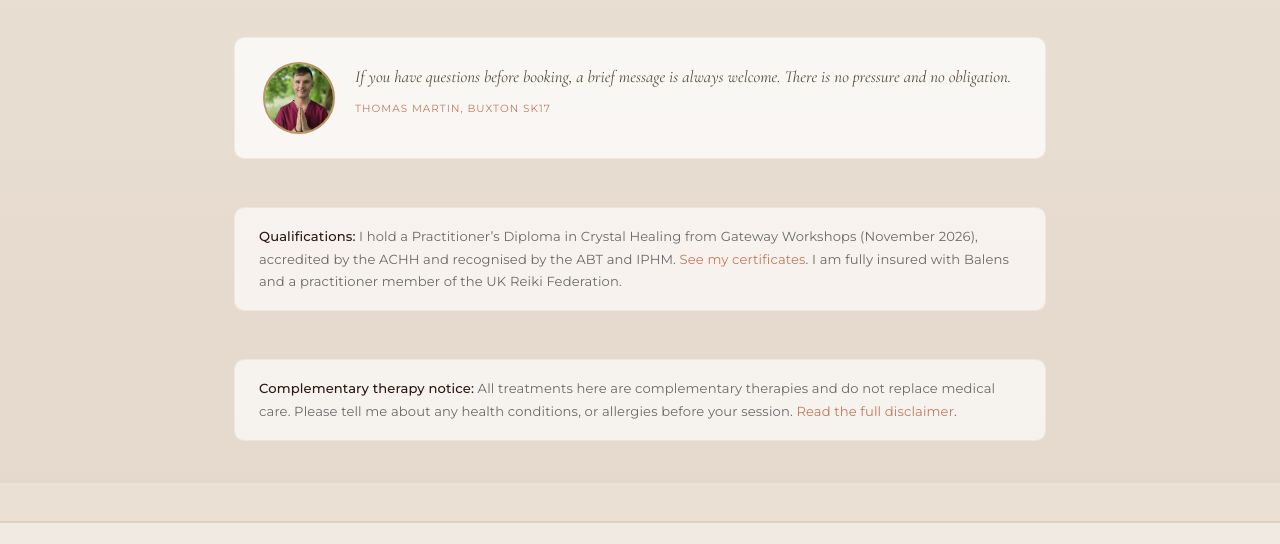
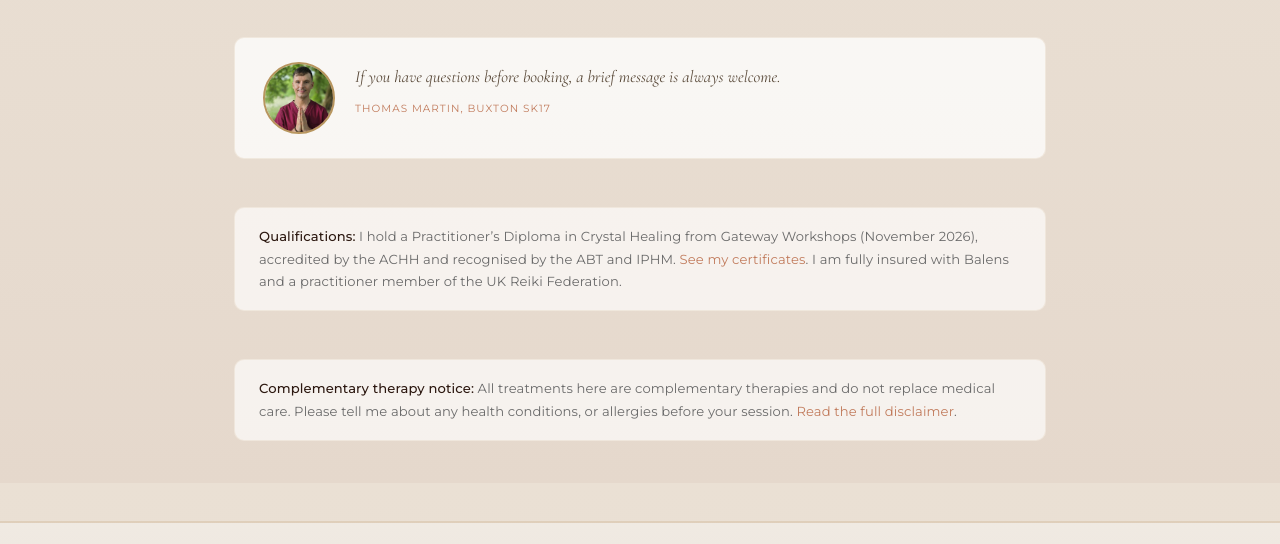
Before and after one commit to thereikispace/TheReikiSpace, a plain HTML site: page treatments.html in a window 1280 px wide. Shown: the part 2717-3261 px from the top of the page. Drawn offline with Linux system fonts and the light colour scheme.

Commit message:
Treatments: drop "no pressure and no obligation" from the closing note
Co-Authored-By: Claude Opus 5.5 <noreply@anthropic.com>

```diff
--- a/treatments.html
+++ b/treatments.html
@@ -834,7 +834,7 @@
                     <img src="thomas-1-square.jpg" alt="Thomas Martin, The Reiki Space, Buxton" width="72" height="72" loading="lazy" style="width:100%; height:100%; object-fit:cover;" onerror="this.style.display='none'; this.parentElement.innerHTML='<i class=\'fas fa-user\'></i>';">
                 </div>
                 <div>
-                    <p style="font-family:'Cormorant',serif; font-size:1.05rem; line-height:1.8; color:#5A4A3A; font-style:italic; margin:0;">If you have questions before booking, a brief message is always welcome. There is no pressure and no obligation.</p>
+                    <p style="font-family:'Cormorant',serif; font-size:1.05rem; line-height:1.8; color:#5A4A3A; font-style:italic; margin:0;">If you have questions before booking, a brief message is always welcome.</p>
                     <p style="font-family:'Montserrat',sans-serif; font-size:0.65rem; letter-spacing:0.1em; text-transform:uppercase; color:var(--warm-terracotta); margin-top:0.5rem;">Thomas Martin, Buxton SK17</p>
                 </div>
             </div>
```
